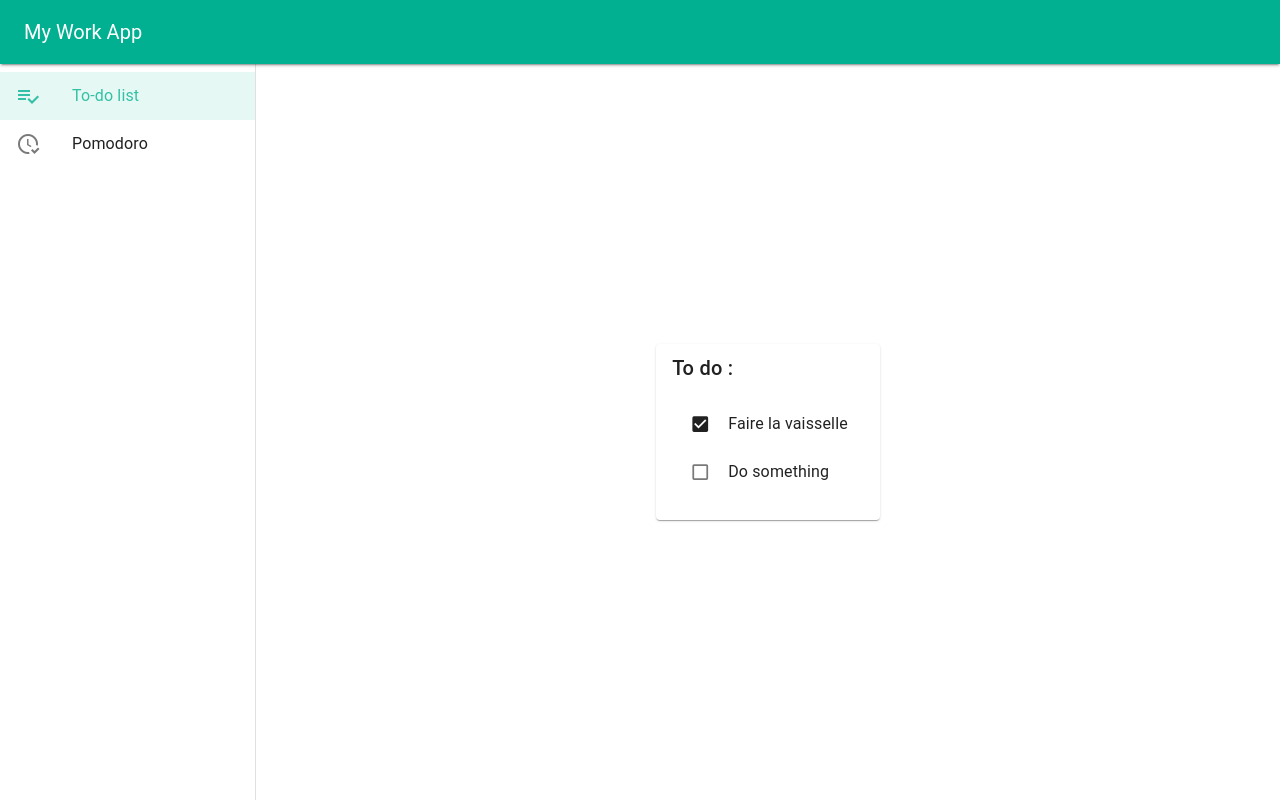
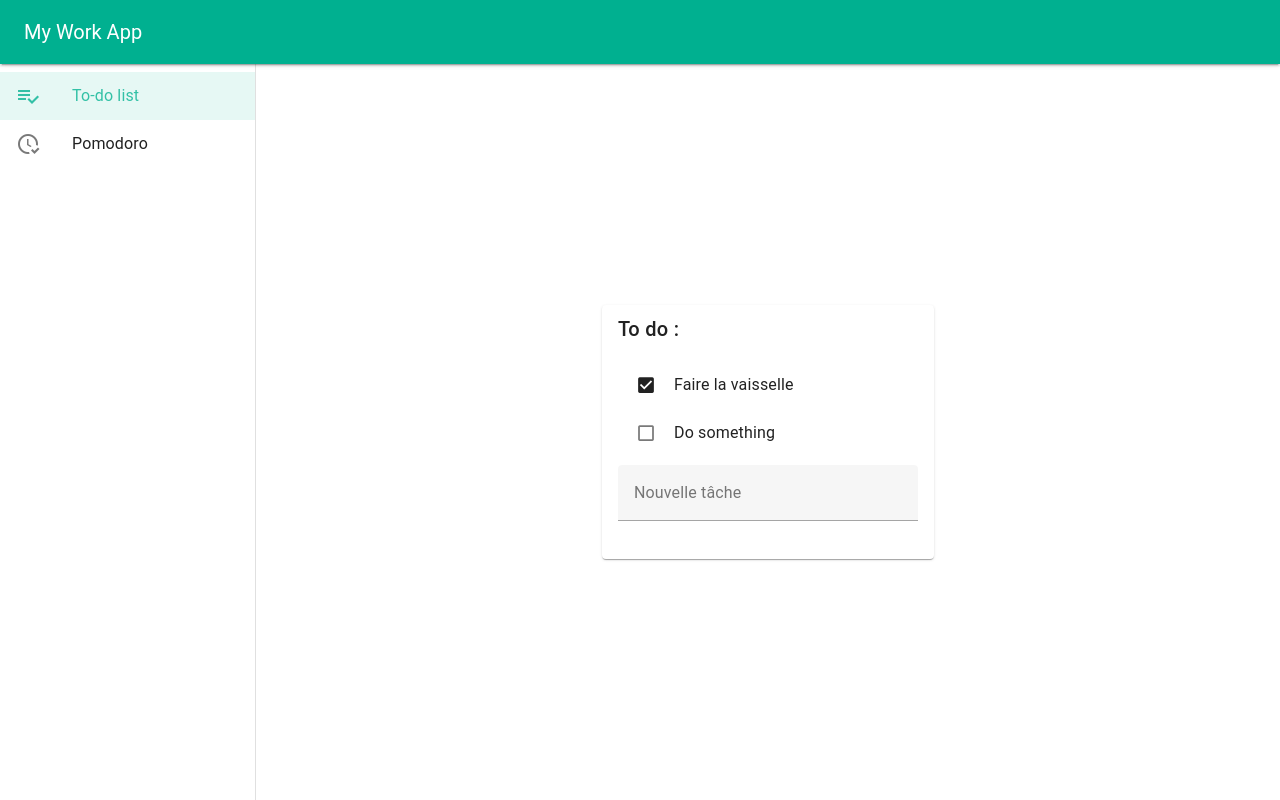
Before and after one commit to PierreDAVOINE/todolist-vuetify, a Vue app: page / in a window 1280 px wide. Built offline with nearby package versions, Linux system fonts and the light colour scheme.

Commit message:
add a form for add task in state

```diff
--- a/src/store/index.ts
+++ b/src/store/index.ts
@@ -11,8 +11,12 @@ export default createStore({
     taskList: (state) => state.taskList,
   },
   mutations: {
-    addTask(state, task) {
-      state.taskList.push(task);
+    addTask(state, title) {
+      state.taskList.push({
+        id: state.taskList.length + 1,
+        title,
+        done: false,
+      });
     },
     updateTaskDone(state, task) {
       const index = state.taskList.findIndex((el) => el.id === task.id);
--- a/src/views/TasksList.vue
+++ b/src/views/TasksList.vue
@@ -15,6 +15,14 @@
 
         </v-list-item>
       </v-list>
+
+      <v-sheet width="300" class="mx-auto">
+
+        <v-form ref="form" @submit.prevent @submit="handleAddTask">
+          <v-text-field v-model="inputValue" :counter="10" label="Nouvelle tâche" required></v-text-field>
+
+        </v-form>
+      </v-sheet>
     </v-card-text>
   </v-card>
 </template>
@@ -23,4 +31,14 @@
 import { useStore } from 'vuex';
 const store = useStore();
 
+import { ref } from "vue";
+const inputValue = ref('');
+
+const handleAddTask = () => {
+  if (inputValue.value.length > 0) {
+    store.commit("addTask", inputValue.value)
+    inputValue.value = '';
+  }
+}
+
 </script>
```
